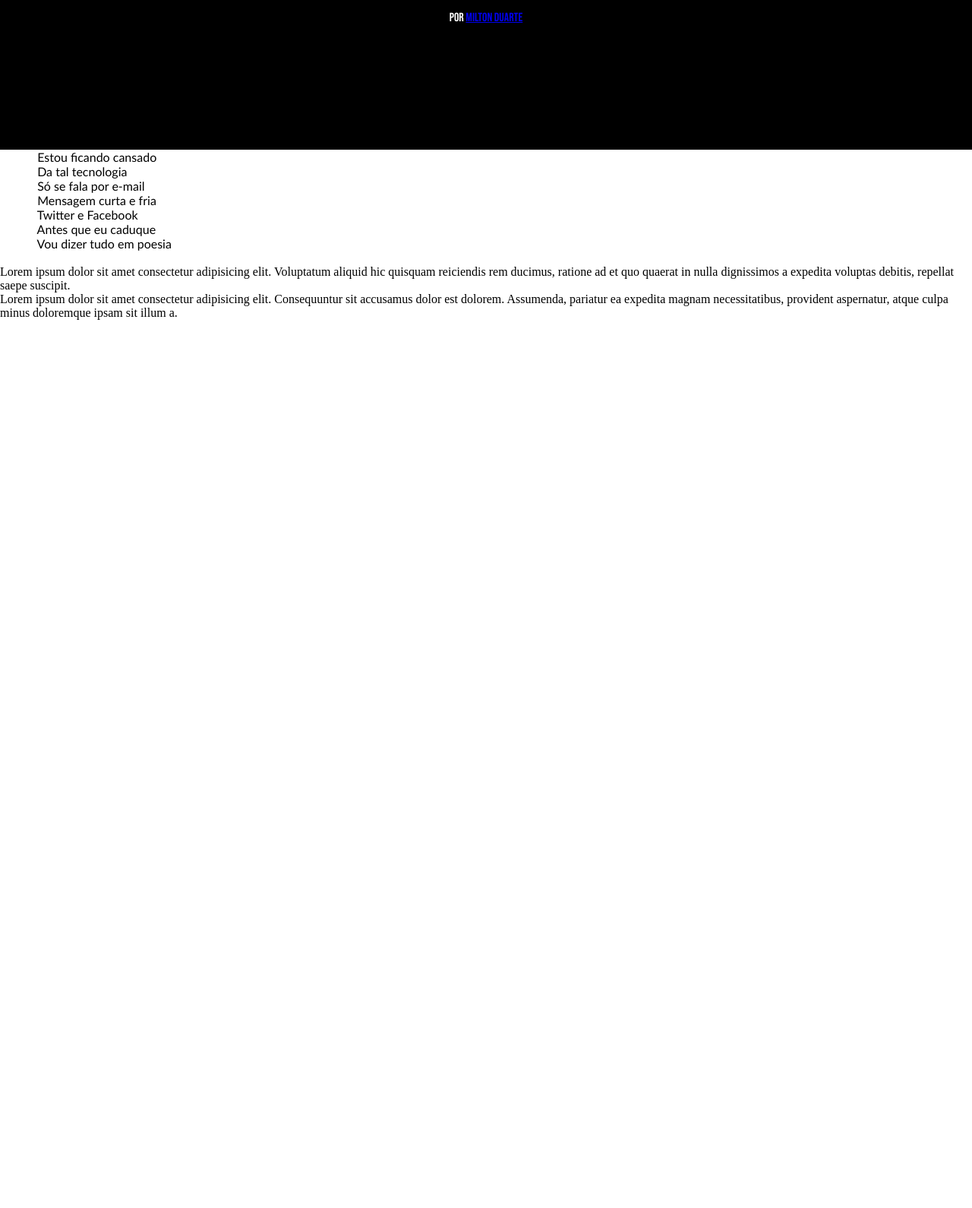
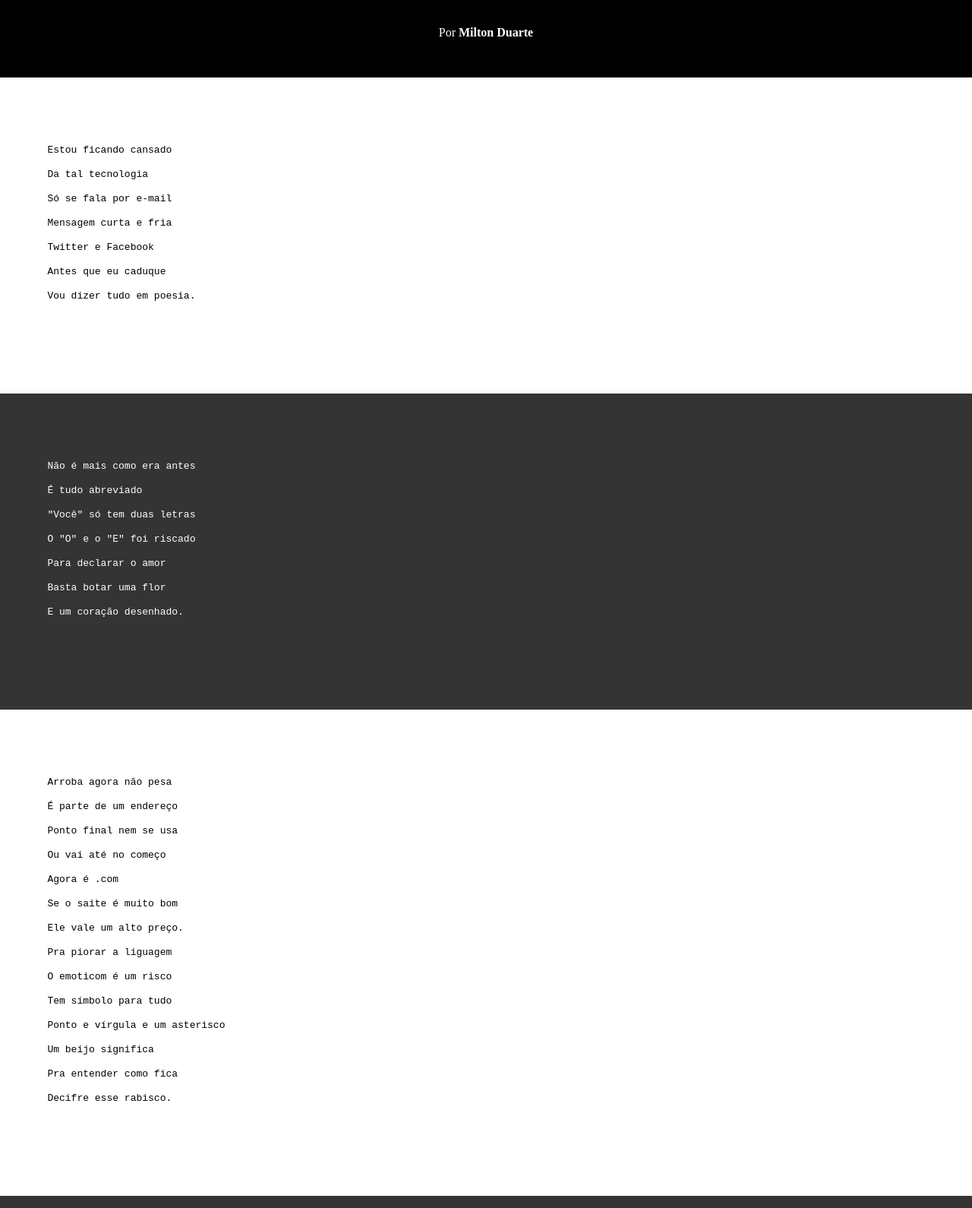
Before and after one commit to miguelvferreira/projecto-cordel, a plain HTML site: page index.html in a window 1280 px wide. Shown: the part 103-1693 px from the top of the page at 76% size. Before the commit the page ends 800 px from the top, so only its background shows below. Drawn offline with Linux system fonts and the light colour scheme.

Commit message:
update cordel

```diff
--- a/index.html
+++ b/index.html
@@ -9,29 +9,95 @@
 </head>
 <body>
     <header>
-        <h1>
-            Cordel Moderno
-        </h1>
-        <p>Por <a href="#">Milton Duarte</a></p>
+        <h1>Cordel Moderno</h1>
+        <p>Por <a href="https://www.recantodasletras.com.br/poesias/3186743">Milton Duarte</a></p>
     </header>
-    <section>
-        <Pre>
+
+    <section class="normal">
+        <p>
+            <pre>
         Estou ficando cansado
         Da tal tecnologia
         Só se fala por e-mail
         Mensagem curta e fria
         Twitter e Facebook
         Antes que eu caduque
-            Vou dizer tudo em poesia
-        </Pre>
+        Vou dizer tudo em poesia.
+            </pre>
+        </p>
     </section>
-    <div>
-        <p>Lorem ipsum dolor sit amet consectetur adipisicing elit. Voluptatum aliquid hic quisquam reiciendis rem ducimus, ratione ad et quo quaerat in nulla dignissimos a expedita voluptas debitis, repellat saepe suscipit.</p>
-    </div>
-    <section>
-        <article>
-            <p>Lorem ipsum dolor sit amet consectetur adipisicing elit. Consequuntur sit accusamus dolor est dolorem. Assumenda, pariatur ea expedita magnam necessitatibus, provident aspernatur, atque culpa minus doloremque ipsam sit illum a.</p>
-        </article>
+
+    <section class="imagem">
+        <p>
+            <pre>
+        Não é mais como era antes
+        É tudo abreviado
+        "Você" só tem duas letras
+        O "O" e o "E" foi riscado
+        Para declarar o amor
+        Basta botar uma flor
+        E um coração desenhado.
+            </pre>
+        </p>
     </section>
+
+    <section class="normal">
+        <p>
+            <pre>
+        Arroba agora não pesa
+        É parte de um endereço
+        Ponto final nem se usa
+        Ou vai até no começo
+        Agora é .com
+        Se o saite é muito bom
+        Ele vale um alto preço.
+        Pra piorar a liguagem
+        O emoticom é um risco
+        Tem símbolo para tudo
+        Ponto e vírgula e um asterisco
+        Um beijo significa
+        Pra entender como fica
+        Decifre esse rabisco.
+            </pre>
+        </p>
+    </section>
+
+    <section class="imagem">
+        <p>
+            <pre>
+        Tenho saudade das cartas
+        Escritas com a própria mão
+        Mandava no mês de Junho
+        Só chegava no Verão
+        Mas matava a saudade
+        Era texto de verdade
+        Nas linhas do coração.
+            </pre>
+        </p>
+    </section>
+
+    <section class="normal">
+        <p>
+            <pre>
+        Agora, escrevo e envio
+        Chegando na mesma hora
+        Mas quando vou prosear
+        A pessoa foi embora
+        Abriu outro aplicativo
+        O mundo ficou cativo
+        Da tecnologia do agora.
+        Felizmente, pra orar
+        Não precisa de internet
+        Deus escuta todo mundo
+        Se quiser, faça esse teste
+        Dois pontos são dois joelhos
+        Seus lábios são aparelhos
+        Deixe que Deus interprete.
+            </pre>
+        </p>
+    </section>
+    <footer>
+        <p>Site criado por <a href="#" target="_blank">Miguel Ferreira</a> para o <a href="#" target="_blank">Curso em video</a></p>
+    </footer>
 </body>
 </html>
--- a/style/style.css
+++ b/style/style.css
@@ -1,46 +1,63 @@
 @charset "UTF-8";
 
-@import url('https://fonts.googleapis.com/css2?family=Bebas+Neue&family=Work+Sans:ital,wght@0,100;0,200;0,400;0,500;0,600;0,700;0,800;0,900;1,100;1,300;1,400;1,500;1,600;1,700;1,800;1,900&display=swap');
-
-
 *{
+    margin: 0px;
     padding: 0px;
-    margin: 0px;
-}
-:root{
-    --font-padrão: 'Bebas Neue', sans-serif,bold;
-
 }
 
-main{
-    background-image: url();
+hmtl,body{
+    min-width: 100vh;
+    background-color: darkgray;
 }
 
 header{
-    width:auto;
-    height: 300px;
+    background-color: black;
     color: white;
     text-align: center;
-    background-color: black;
 }
+
 header>h1{
-    padding: 30px;
-    font-family: var(--font-padrão);
-    font-weight:bold;
-    font-size: 3em;
+    padding: 50px;
+    font-variant: small-caps;
 }
+
 header>p{
-    font-family: var(--font-padrão);
-    font-size: 16px;
+    padding-bottom: 50px;
+}
+
+a{
+    color: white;
+    text-decoration: none;
+    font-weight: bold;
+}
+
+a:hover{
+    text-decoration: underline;
 }
 section{
+    padding-top: 10vh;
+    padding-bottom: 10vh;
+    line-height: 2em;
+}
+
+section.normal{
     background-color: white;
-    text-align: left;
+    color: black;
 }
-section>pre{
-    font-family: 'Gill Sans', 'Gill Sans MT', Calibri, 'Trebuchet MS', sans-serif;
-    font-size: auto;
-    text-align: left;
-    margin: 0px;
-    padding: 0px;
+
+section.imagem{
+    background-color: rgb(53, 52, 52);
+    color: white;
 }
+
+section.imagem > p{
+    width: 400px;
+    background-color: rgba(0, 0, 0, 0.215);
+}
+
+footer{
+    background-color: black;
+    text-align: center;
+    color: white;
+    padding: 10px;
+}
```
Also changed, not shown: images/background001.jpg (added), images/background002.jpg (added), images/cordel-moderno.txt (added), 2 other files. Lines whose indentation alone changed are shown as unchanged.
